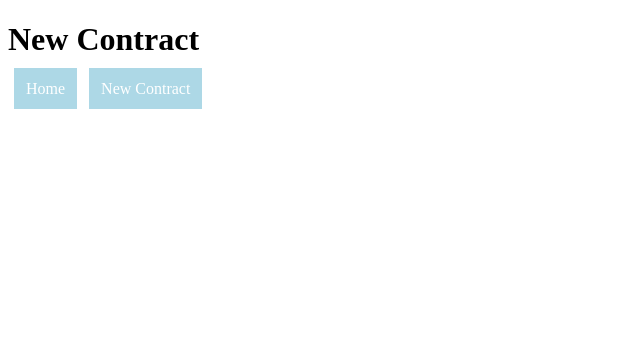
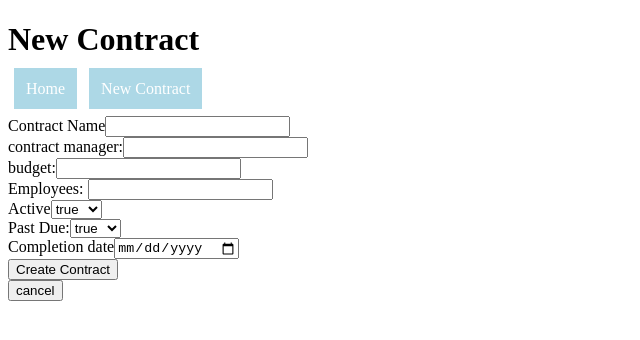
Before and after one commit to FigueroaR/contract-tracker-react, a React (Create React App) app: page /contract/new in a window 1280 px wide. Shown: the top 340 px of the page, without its empty margins (0-640 px from the left). Built offline with nearby package versions, Linux system fonts and the light colour scheme.

Commit message:
uudi npm, createcontract.js populated

```diff
--- a/package.json
+++ b/package.json
@@ -13,6 +13,7 @@
     "react-router": "^6.0.2",
     "react-router-dom": "^6.0.2",
     "react-scripts": "4.0.3",
+    "react-uuid": "^1.0.2",
     "redux": "^4.1.2",
     "redux-devtools-extension": "^2.13.9",
     "redux-thunk": "^2.4.1"
--- a/src/components/contract/NewContract.js
+++ b/src/components/contract/NewContract.js
@@ -1,10 +1,59 @@
 import NavBar from '../NavBar';
+import { useState } from 'react'
+import {connect} from 'react-redux'
+import {bindActionCreators} from 'redux'
 
-function NewContract(){
+import { useNavigate } from "react-router";
+
+import {postContract} from '../../redux/actions/index'
+import { useEffect } from "react/cjs/react.development";
+
+function NewContract(props){
+    console.log("PROPS CREATE", props)
+    let navigate = useNavigate()
+
+
+
+    let onClickCancel = () => {
+        console.log("cancel")
+        navigate("/")
+    }
+
+    let handleSubmit = () => {
+
+    }
+
     return(
         <div>
             <h1>New Contract</h1>
-            <NavBar/>
+            <NavBar/><br/>
+            <div>
+                    <form onSubmit={handleSubmit}>
+                        <label>Contract Name</label>
+                        <input type="text" /><br/>
+                        <label>contract manager:</label>
+                        <input type="text"  /><br/>
+                        <label>budget:</label>
+                        <input type="text" /><br/>
+                        <label>Employees: </label>
+                        <input type="text"  /><br/>
+                        <label>Active</label>
+                        <select >
+                            <option  >true</option>
+                            <option  >false</option>
+                        </select> <br/>
+                        <label>Past Due:</label>
+                        <select >
+                            <option >true</option>
+                            <option >false</option>
+                        </select><br/>
+                        <label>Completion date</label>
+                        <input type="date" /> <br/>
+
+                        <input type="submit" value="Create Contract" />
+                    </form>
+                <button onClick={onClickCancel}>cancel</button>
+                </div>
         </div>
     )
 }
--- a/src/redux/actions/index.js
+++ b/src/redux/actions/index.js
@@ -1,6 +1,7 @@
 import firebase from 'firebase'
+import uuid from 'react-uuid'
 
-import {GET_CONTRACTS,  GET_CONTRACT} from "../constants"
+//import {GET_CONTRACTS,  GET_CONTRACT} from "../constants"
 
 export const getContracts = () => {
     return (dispatch) => {
@@ -30,9 +31,13 @@ export const getContract = (obj) => {
 }
 
 export const postContract = (obj) => {
-
+    console.log("POST", obj)
     return (dispatch) => {
-
+        console.log("GET CONTRACTS")
+        firebase.firestore()
+        .collection("contracts")
+        .doc(uuid())
+        .set()
     }
 }
 
```
Also changed, not shown: src/components/contract/Contract.js (line endings or trailing spaces), 1 other file (tests, documents, lock files or other folders).
